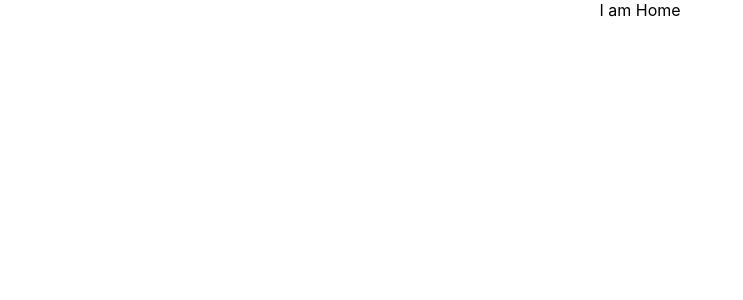
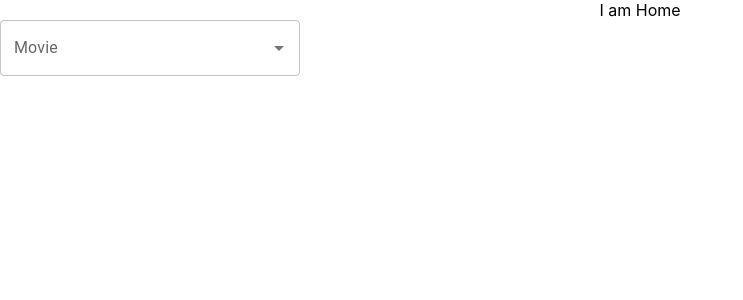
Before and after one commit to Mohsinali0786/selfMade-components, a React (Create React App) app: page / in a window 1280 px wide. Shown: the top 300 px of the page, without its empty margins (0-743 px from the left). Built offline with nearby package versions, Linux system fonts and the light colour scheme.

Commit message:
added autocomlete

```diff
--- /dev/null
+++ b/src/components/autocomplete.jsx
@@ -0,0 +1,177 @@
+import * as React from 'react';
+import TextField from '@mui/material/TextField';
+import Autocomplete from '@mui/material/Autocomplete';
+
+export  function ComboBox({
+    autoHighlight,
+    autoSelect,
+    className,
+    clearOnEscape,
+    disableClearable,
+    disabled,
+    fullWidth,
+    multiple,
+    onChange
+}) {
+  return (
+    <Autocomplete
+      disablePortal
+      id="combo-box-demo"
+      options={top100Films}
+      sx={{ width: 300 }}
+      renderInput={(params) => <TextField {...params} label="Movie" />}
+      autoHighlight={autoHighlight}
+      autoSelect={autoSelect}
+      className={className}
+      clearOnEscape={clearOnEscape}
+      disableClearable={disableClearable}
+      disabled={disabled}
+      fullWidth={fullWidth}
+      multiple={multiple}
+      onChange={onChange}
+    />
+  );
+}
+
+const top100Films = [
+  { label: 'The Shawshank Redemption', year: 1994 },
+  { label: 'The Godfather', year: 1972 },
+  { label: 'The Godfather: Part II', year: 1974 },
+  { label: 'The Dark Knight', year: 2008 },
+  { label: '12 Angry Men', year: 1957 },
+  { label: "Schindler's List", year: 1993 },
+  { label: 'Pulp Fiction', year: 1994 },
+  {
+    label: 'The Lord of the Rings: The Return of the King',
+    year: 2003,
+  },
+  { label: 'The Good, the Bad and the Ugly', year: 1966 },
+  { label: 'Fight Club', year: 1999 },
+  {
+    label: 'The Lord of the Rings: The Fellowship of the Ring',
+    year: 2001,
+  },
+  {
+    label: 'Star Wars: Episode V - The Empire Strikes Back',
+    year: 1980,
+  },
+  { label: 'Forrest Gump', year: 1994 },
+  { label: 'Inception', year: 2010 },
+  {
+    label: 'The Lord of the Rings: The Two Towers',
+    year: 2002,
+  },
+  { label: "One Flew Over the Cuckoo's Nest", year: 1975 },
+  { label: 'Goodfellas', year: 1990 },
+  { label: 'The Matrix', year: 1999 },
+  { label: 'Seven Samurai', year: 1954 },
+  {
+    label: 'Star Wars: Episode IV - A New Hope',
+    year: 1977,
+  },
+  { label: 'City of God', year: 2002 },
+  { label: 'Se7en', year: 1995 },
+  { label: 'The Silence of the Lambs', year: 1991 },
+  { label: "It's a Wonderful Life", year: 1946 },
+  { label: 'Life Is Beautiful', year: 1997 },
+  { label: 'The Usual Suspects', year: 1995 },
+  { label: 'Léon: The Professional', year: 1994 },
+  { label: 'Spirited Away', year: 2001 },
+  { label: 'Saving Private Ryan', year: 1998 },
+  { label: 'Once Upon a Time in the West', year: 1968 },
+  { label: 'American History X', year: 1998 },
+  { label: 'Interstellar', year: 2014 },
+  { label: 'Casablanca', year: 1942 },
+  { label: 'City Lights', year: 1931 },
+  { label: 'Psycho', year: 1960 },
+  { label: 'The Green Mile', year: 1999 },
+  { label: 'The Intouchables', year: 2011 },
+  { label: 'Modern Times', year: 1936 },
+  { label: 'Raiders of the Lost Ark', year: 1981 },
+  { label: 'Rear Window', year: 1954 },
+  { label: 'The Pianist', year: 2002 },
+  { label: 'The Departed', year: 2006 },
+  { label: 'Terminator 2: Judgment Day', year: 1991 },
+  { label: 'Back to the Future', year: 1985 },
+  { label: 'Whiplash', year: 2014 },
+  { label: 'Gladiator', year: 2000 },
+  { label: 'Memento', year: 2000 },
+  { label: 'The Prestige', year: 2006 },
+  { label: 'The Lion King', year: 1994 },
+  { label: 'Apocalypse Now', year: 1979 },
+  { label: 'Alien', year: 1979 },
+  { label: 'Sunset Boulevard', year: 1950 },
+  {
+    label: 'Dr. Strangelove or: How I Learned to Stop Worrying and Love the Bomb',
+    year: 1964,
+  },
+  { label: 'The Great Dictator', year: 1940 },
+  { label: 'Cinema Paradiso', year: 1988 },
+  { label: 'The Lives of Others', year: 2006 },
+  { label: 'Grave of the Fireflies', year: 1988 },
+  { label: 'Paths of Glory', year: 1957 },
+  { label: 'Django Unchained', year: 2012 },
+  { label: 'The Shining', year: 1980 },
+  { label: 'WALL·E', year: 2008 },
+  { label: 'American Beauty', year: 1999 },
+  { label: 'The Dark Knight Rises', year: 2012 },
+  { label: 'Princess Mononoke', year: 1997 },
+  { label: 'Aliens', year: 1986 },
+  { label: 'Oldboy', year: 2003 },
+  { label: 'Once Upon a Time in America', year: 1984 },
+  { label: 'Witness for the Prosecution', year: 1957 },
+  { label: 'Das Boot', year: 1981 },
+  { label: 'Citizen Kane', year: 1941 },
+  { label: 'North by Northwest', year: 1959 },
+  { label: 'Vertigo', year: 1958 },
+  {
+    label: 'Star Wars: Episode VI - Return of the Jedi',
+    year: 1983,
+  },
+  { label: 'Reservoir Dogs', year: 1992 },
+  { label: 'Braveheart', year: 1995 },
+  { label: 'M', year: 1931 },
+  { label: 'Requiem for a Dream', year: 2000 },
+  { label: 'Amélie', year: 2001 },
+  { label: 'A Clockwork Orange', year: 1971 },
+  { label: 'Like Stars on Earth', year: 2007 },
+  { label: 'Taxi Driver', year: 1976 },
+  { label: 'Lawrence of Arabia', year: 1962 },
+  { label: 'Double Indemnity', year: 1944 },
+  {
+    label: 'Eternal Sunshine of the Spotless Mind',
+    year: 2004,
+  },
+  { label: 'Amadeus', year: 1984 },
+  { label: 'To Kill a Mockingbird', year: 1962 },
+  { label: 'Toy Story 3', year: 2010 },
+  { label: 'Logan', year: 2017 },
+  { label: 'Full Metal Jacket', year: 1987 },
+  { label: 'Dangal', year: 2016 },
+  { label: 'The Sting', year: 1973 },
+  { label: '2001: A Space Odyssey', year: 1968 },
+  { label: "Singin' in the Rain", year: 1952 },
+  { label: 'Toy Story', year: 1995 },
+  { label: 'Bicycle Thieves', year: 1948 },
+  { label: 'The Kid', year: 1921 },
+  { label: 'Inglourious Basterds', year: 2009 },
+  { label: 'Snatch', year: 2000 },
+  { label: '3 Idiots', year: 2009 },
+  { label: 'Monty Python and the Holy Grail', year: 1975 },
+];
+
+export function TestCombo(){
+    return(
+        <ComboBox
+            autoHighlight={true}
+            autoSelect={true}
+            className=""
+            clearOnEscape={true}
+            disableClearable={false}
+            disabled={false}
+            fullWidth={false}
+            multiple={false}
+            onChange={()=>console.log('Kalim')}
+        />
+    )
+}
--- a/src/pages/home.jsx
+++ b/src/pages/home.jsx
@@ -1,7 +1,9 @@
+import { TestCombo } from "../components/autocomplete"
 export default function Home(){
     return(
         <div>
             I am Home
+            <TestCombo/>
         </div>
     )
 }
```
